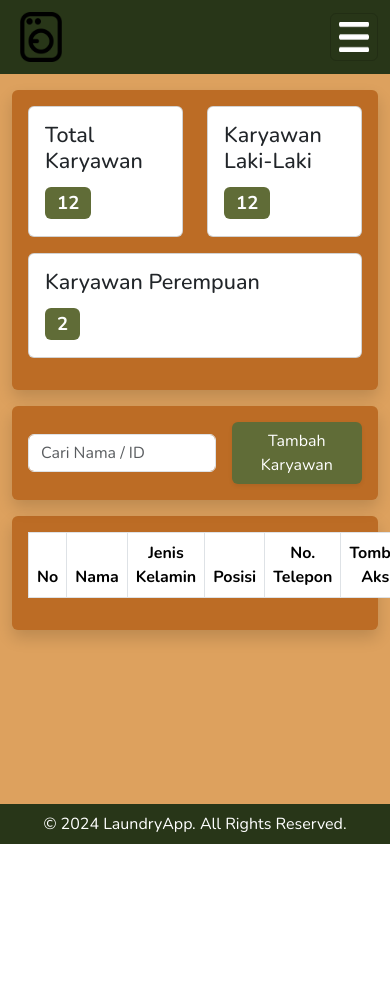
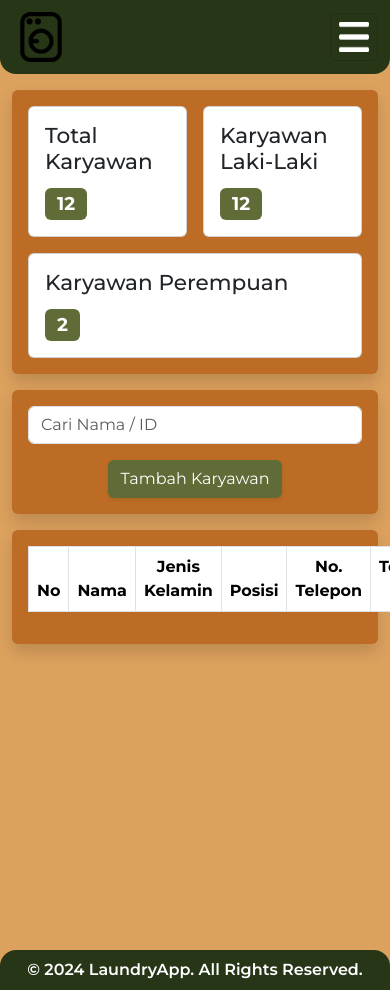
Before and after one commit to Dachenxi/Website-Laundry, a Flask app: page /karyawan in a window 390 px wide; the page is wider, and only the part inside the window is pictured. Before the commit the page ends 844 px from the top of that part, so only its background shows below. Run offline with Flask 3, Linux system fonts and the light colour scheme; lists and menus that the app fills with data are empty; parts of the project's set-up code (start-up, migrations or seed data) failed here and were passed over.

Commit message:
style: update font to Montserrat, enhance layout with improved spacing and responsiveness across templates

```diff
--- a/static/css/style.css
+++ b/static/css/style.css
@@ -1,14 +1,20 @@
-@import url('https://fonts.googleapis.com/css2?family=Nunito:ital,wght@0,200..1000;1,200..1000&display=swap');
-
+@font-face {
+    font-family: "Montserrat";
+    src: url("../font/Montserrat.ttf");
+}
 header,
 footer {
     background-color: #283618;
 }
 
+main {
+    min-height: 100vh;
+}
+
 body {
     background-color: #dda15e;
-    font-family: "Nunito", sans-serif;
-    overflow-y: hidden;
+    font-family: "Montserrat";
+    font-weight: 600;
 }
 
 .popup {
--- a/templates/base.html
+++ b/templates/base.html
@@ -21,7 +21,7 @@
     </head>
 
     <body>
-        <header class="mb-3">
+        <header class="mb-3 rounded-bottom-4">
             <nav class="navbar navbar-expand-sm align-items-center">
                 <div class="container-fluid  justify-content-between d-flex">
                     <div class="p-1">
@@ -40,7 +40,7 @@
                     <div class="collapse navbar-collapse text-center justify-content-end" id="navbarSupportedContent">
                         <div class="">
                             <ul class="navbar-nav">
-                                <div class="row p-2 g-2">
+                                <div class="row p-2 g-3">
                                     <div class="col">
                                         <li class="nav-item">
                                             <a class="nav-link primary p-2  rounded-2" href="/">Home</a>
@@ -72,7 +72,7 @@
             {% block content %}
             {% endblock %}
         </main>
-        <footer class="text-center text-lg-start mt-3 fixed-bottom">
+        <footer class="text-center text-lg-start mt-3 rounded-top-4">
             <div class="container p-2">
                 <p class="text-center text-white mb-0">
                     &copy; 2024 LaundryApp. All Rights Reserved.
--- a/templates/karyawan.html
+++ b/templates/karyawan.html
@@ -2,10 +2,10 @@
 {% block title %}Transaksi - LaundryApp{% endblock %}
 {% block content %}
 
-<div class="container-fluid ">
+<div class="container-fluid">
     <div class="popup shadow p-3 border-black rounded-2">
-        <div class="row justify-content-center">
-            <div class="col mb-3">
+        <div class="row justify-content-center g-3">
+            <div class="col">
                 <div class="card">
                     <div class="card-body">
                         <h4 class="card-title">Total Karyawan</h4>
@@ -15,7 +15,7 @@
                     </div>
                 </div>
             </div>
-            <div class="col mb-3">
+            <div class="col">
                 <div class="card">
                     <div class="card-body">
                         <h4 class="card-title">Karyawan Laki-Laki</h4>
@@ -25,7 +25,7 @@
                     </div>
                 </div>
             </div>
-            <div class="col mb-3">
+            <div class="col">
                 <div class="card">
                     <div class="card-body">
                         <h4 class="card-title">Karyawan Perempuan</h4>
@@ -37,9 +37,9 @@
             </div>
         </div>
     </div>
-    <div class="mt-3 d-flex justify-content-center">
-        <div class="popup border-1 rounded-2 p-3 d-flex shadow gap-3 align-items-center">
-            <div>
+    <div class="mt-3">
+        <div class="popup border-1 rounded-2 p-3 shadow d-grid gap-3">
+            <div class="col d-flex">
                 <input
                     type="text"
                     class="form-control"
@@ -49,7 +49,7 @@
                     onkeyup="filterTable()"
                 />
             </div>
-            <div>
+            <div class="col d-flex justify-content-center">
                 <button
                     type="button"
                     class="btn primary text-white shadow-sm"
```
Also changed, not shown: templates/pelanggan.html (+7 -5 lines), templates/transaksi.html (+7 -7 lines), static/font/Montserrat.ttf (added).
